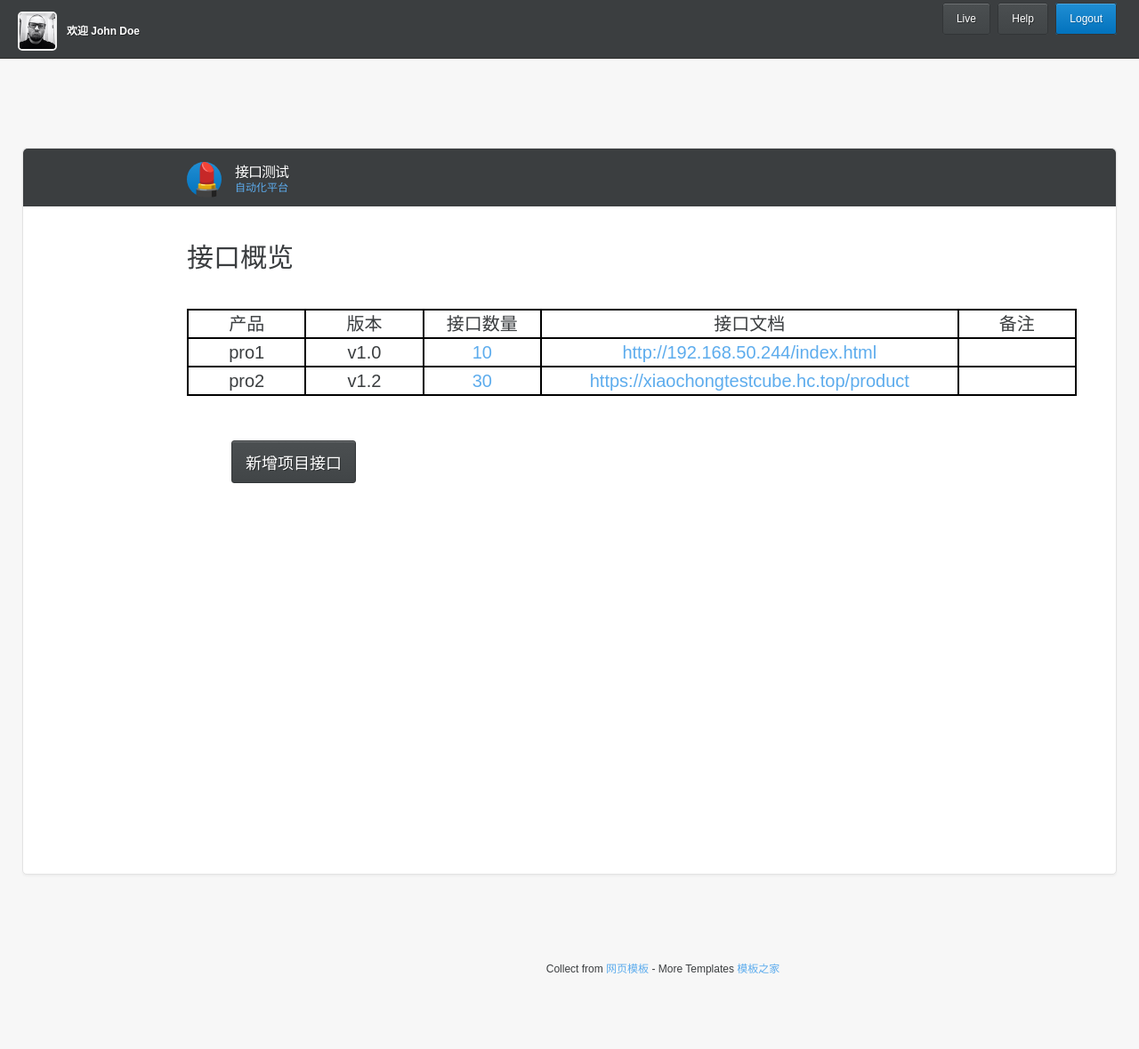
After one commit to f-9527/test_platform, a Django app: page /interface in a window 1280 px wide. The commit adds this page. Shown: the whole page at 89% size. Run offline with Django 3.2, Linux system fonts and the light colour scheme; some libraries are stand-ins or nearby versions.

Commit message:
更新 接口展示

```diff
--- a/home/views.py
+++ b/home/views.py
@@ -15,9 +15,12 @@ django.setup()
 file_path = os.path.join(os.path.dirname(os.path.dirname(__file__)),'media')
 
 
+#_______________________首页_______________________________________________________________________________
+
 def index(request):
     return  render(request,'index.html')
 
+#_______________________登陆_______________________________________________________________________________
 
 def login(request):
     if request.method == 'POST':
@@ -35,6 +38,7 @@ def login(request):
     else:
         return render(request,'login.html')
 
+#_______________________wiki_______________________________________________________________________________
 
 def wiki(request):
     files = os.listdir(file_path)
@@ -49,3 +53,69 @@ def upload_file(request):
             f.write(chunk)
         f.close()
         return HttpResponse('OK')
+
+#_______________________接口测试_______________________________________________________________________________
+
+pro_info = ['pro1','pro2','pro3','pro4']
+
+ver_info = {
+            'pro1':['v1.11','v1.1.12','v1.3.1'],
+            'pro2':['v2.11','v2.1.12','v2.3.1'],
+            'pro3':['v3.11','v3.1.12','v3.3.1'],
+            'pro4':['v4.11','v4.1.12','v4.3.1'],
+           }
+
+
+pro = [{'p_name':'pro1','p_version':'v1.0', 'IF_count':10, 'IF_add':'http://192.168.50.244/index.html', 'ps':'',},
+       {'p_name':'pro2','p_version':'v1.2', 'IF_count':30, 'IF_add':'https://xiaochongtestcube.hc.top/product', 'ps':'',}
+       ]
+
+IF = [{'name':'IF1','type':'get','url':'url1','parameter':['para1','para2','para3'],'example':'example1','script':1,'id':0,'ps':'',},
+      {'name':'IF2','type':'post','url':'url2','parameter':['para4','para5','para6'],'example':'example2','script':1,'id':1,'ps':'',},
+      {'name':'IF3','type':'get','url':'url3','parameter':['para7','para8','para9'],'example':'example3','script':0,'id':2,'ps':'',}]
+
+def interface(request):
+
+    return render(request, 'interface.html', {'product':pro})
+
+def add_IF(request):
+    import random
+    if request.method == "POST":
+
+        newData = {'p_name':request.POST.get('proName'),
+                    'p_version':request.POST.get('version'),
+                    'IF_count':request.POST.get('IF_count'),
+                    'IF_add':request.POST.get('IF_add'),
+                    'ps':request.POST.get('ps'),
+                    'id': random.randint(3,100)
+                   }
+        print(newData)
+        pro.append(newData)
+        return HttpResponse('OK')
+
+
+def IF_list(request,pro_id,ver_id):
+
+    return render(request, 'IF_list.html', {'IF_info':IF})
+
+def addsrp(request,IF_id):
+
+
+    rsp = IF[int(IF_id)]
+
+    print(rsp)
+    return render(request, 'srp.html',{'i':rsp})
+
+
+
+
+
+
+
+
+
+#_______________________产品_______________________________________________________________________________
+
+def product(request):
+
+    return render(request,'product.html')
--- a/static/css/style1.css
+++ b/static/css/style1.css
@@ -17,7 +17,7 @@ small, strike, strong, sub, sup, tt, var,
 b, u, i, center,
 dl, dt, dd, ol, ul, li,
 fieldset, form, label, legend,
-table, caption, tbody, tfoot, thead, tr, th, td,
+caption, tbody, tfoot, thead, tr, th, td,
 article, aside, canvas, details, embed,
 figure, figcaption, footer, header, hgroup,
 menu, nav, output, ruby, section, summary,
@@ -53,10 +53,6 @@ blockquote:before, blockquote:after,
 q:before, q:after {
 	content: '';
 	content: none;
-}
-table {
-	border-collapse: collapse;
-	border-spacing: 0;
 }
 
 /**  MAIN STYLES  **/
@@ -1690,26 +1583,6 @@ div.wysiwyg iframe { clear: left; background-color:white; padding:10px; margin:0
 		float: right;
 	}
 
-	table tr th:nth-child(3),
-	table tr th:nth-child(4),
-	table tr th:nth-child(5),
-	table tr th:nth-child(6),
-	table tr th:nth-child(7),
-	table tr th:nth-child(8),
-	table tr th:nth-child(9),
-	table tr td:nth-child(3),
-	table tr td:nth-child(4),
-	table tr td:nth-child(5),
-	table tr td:nth-child(6),
-	table tr td:nth-child(7),
-	table tr td:nth-child(8),
-	table tr td:nth-child(9) {
-		display: none;
-	}
-
-	table#myTable th {
-		min-width: 50px;
-	}
 
 	.gallery a {
 		margin: 0 0 5px 0
--- a/templates/index.html
+++ b/templates/index.html
@@ -35,21 +35,21 @@
 		<li id="wiki">
 			<a href="/wiki"><span class="icon">&#128196;</span> Wiki</a>
 		</li>
-		<li>
-			<a href="files.html"><span class="icon">&#128280;</span> 项目 </a>
+		<li id="product">
+			<a href="/product"><span class="icon">&#128280;</span> 项目 </a>
 		</li>
-		<li>
-			<a href="blog-timeline.html"><span class="icon">&#128204;</span> 测试 </a>
-			<!--<ul class="submenu">-->
-				<!--<li><a href="blog-new.html">ui测试</a></li>-->
+		<li id="int-test">
+			<a href="/interface"><span class="icon">&#128204;</span> 接口测试 </a>
+			<ul class="submenu">
+				<!--<li><a href="/add_script">新增脚本</a></li>-->
 				<!--<li><a href="blog-table.html">接口测试</a></li>-->
 				<!--<li><a href="comments-timeline.html">性能测试</a></li>-->
-			<!--</ul>-->
+			</ul>
 		</li>
 		<li><a href="statistics.html"><span class="icon">&#10000;</span> Statistics</a></li>
 		<li><a href="users.html"><span class="icon">&#10020;</span> Users </a></li>
 		<li>
-			<a href="ui-elements.html"><span class="icon">&#9881;</span> UI Elements</a>
+			<a href="ui-elements.html"><span class="icon">&#9881;</span> 设置</a>
 		</li>
 	</ul>
 </nav>
@@ -66,7 +66,7 @@
 			</hgroup>
 		</header>
 		{% endblock %}
-		<div style="min-height:700px">
+		<div style="min-height:700px;margin-left:100px;margin-top:50px;">
 			{% block content %}
 
 			{% endblock %}
--- /dev/null
+++ b/templates/interface.html
@@ -0,0 +1,118 @@
+{% extends 'index.html' %}
+
+{% block title %} 测试大平台 {% endblock %}
+
+{% block css %}
+<style>
+    table,table th,table td {
+        border:2px solid black;
+    }
+    table {
+        margin-left:50px;
+        width: 1000px;
+        min-height: 30px;
+        line-height: 30px;
+        text-align: center;
+        border-collapse: collapse;
+        font-size:20px;
+    }
+    table td{
+        width:100px;
+
+    }
+    form input{
+        width:400px;
+        margin-left:90px;
+    }
+    form span{
+        text-align: right;
+        display:block;
+        width:70px;
+    }
+
+    .hide{
+        display:none;
+    }
+</style>
+{% endblock %}
+
+{% block subtitle %}
+<header>
+    <span class="icon">&#128132;</span>
+    <hgroup>
+        <h1>接口测试</h1>
+        <h2>自动化平台</h2>
+    </hgroup>
+</header>
+{% endblock %}
+
+{% block content %}
+<p style="margin:50px;font-size:30px;">接口概览</p>
+<table style="">
+    <thead>
+        <tr>
+            <th>产品</th>
+            <th>版本</th>
+            <th>接口数量</th>
+            <th>接口文档</th>
+            <th>备注</th>
+        </tr>
+    </thead>
+    <tbody>
+    {% for p in product %}
+        <tr>
+            <td>{{p.p_name}}</td>
+            <td>{{p.p_version}}</td>
+            <td><a href="/IF_list/{{p.p_name}}/{{p.p_version}}">{{p.IF_count}}</a></td>
+            <td><a href="{{p.IF_add}}">{{p.IF_add}}</a></td>
+            <td>{{p.ps}}</td>
+        </tr>
+    {% endfor %}
+    </tbody>
+</table>
+<button style="font-size:150%;margin:50px;" id="show_add_IF_info">新增项目接口</button>
+
+<form class="hide" style="margin:50px;" id="add_IF_info">
+    <ul>
+        <li><span>产品：</span><input id="p_name" type="text"></li>
+        <li><span>版本：</span><input id="version" type="text"></li>
+        <li><span>接口数量:</span><input id="IF_count" type="number"></li>
+        <li><span>接口文档：</span><input id="IF_add" type="text"></li>
+        <li><span>备注：</span><input id="ps" type="text"></li>
+        <li><button style="font-size:100%;" id="add_IF_info_b">新增</button></li>
+    </ul>
+</form>
+
+
+{% endblock %}
+
+{% block script %}
+    $(function(){
+        $('#int-test').addClass('section')
+
+        $('#show_add_IF_info').click(function(){
+            $('#add_IF_info').removeClass('hide')
+        })
+
+        $('#add_IF_info_b').click(function(){
+            $.ajax({
+                url:'/addIF',
+                type:'POST',
+                data: {
+                    'proName':$('#p_name').val(),
+                    'version':$('#version').val(),
+                    'IF_count':$('#IF_count').val(),
+                    'IF_add':$('#IF_add').val(),
+                    'ps':$('#ps').val(),
+                        },
+                success: function(data) {
+                    alert(data);
+                    location.reload();}
+
+            })
+        })
+
+    })
+
+
+{% endblock %}
--- a/templates/wiki.html
+++ b/templates/wiki.html
@@ -32,7 +32,7 @@
 </div>
 
 {% for f in files %}
-<div style= "margin:20px;">
+<div style= "margin:30px;">
     <a href="{{MEDIA_URL}}{{f}}" target="view_window"><p style="font-size:200%;">{{f}}</p></a>
 </div>
 {% endfor %}
--- a/test_platform/urls.py
+++ b/test_platform/urls.py
@@ -29,6 +29,11 @@ urlpatterns = [
     url(r'^admin/', admin.site.urls),
     url(r'^$',views.index),
     url(r'^login$',views.login),
-    url(r'wiki',views.wiki),
-    url(r'upload', views.upload_file)
+    url(r'^wiki$',views.wiki),
+    url(r'upload$', views.upload_file),
+    url(r'^interface$', views.interface),
+    url(r'^product$', views.product),
+    url(r'^addIF$', views.add_IF),
+    url(r'^IF_list/(\w+)/(\w+)', views.IF_list),
+    url(r'^add_script/(\d+)', views.addsrp),
 ]
```
Also changed, not shown: other parts of static/css/style1.css (+0 -103 lines), templates/IF_list.html (added, +109 -0 lines), templates/product.html (added, +40 -0 lines), templates/srp.html (added, +78 -0 lines), 1 other file.
